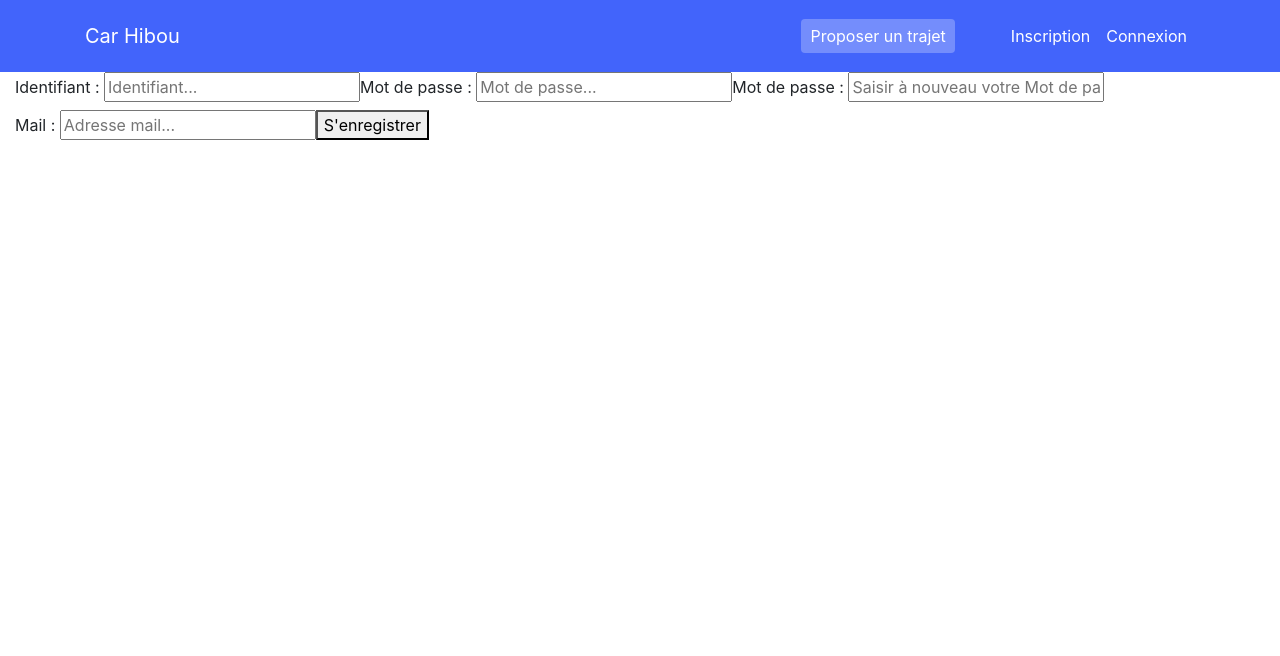
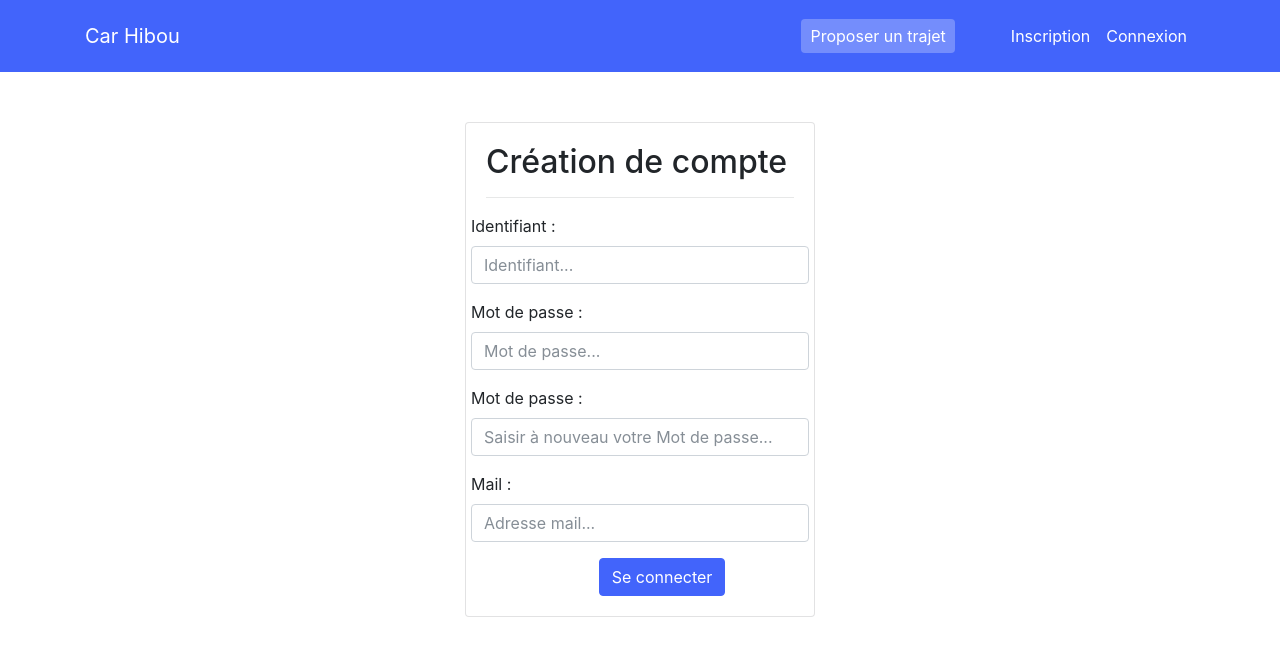
Before and after one commit to MisterTakaashi/Car-Hibou-Frontend, an Angular app: page /register in a window 1280 px wide. Shown: the top 656 px of the page. Built offline with nearby package versions, Linux system fonts and the light colour scheme; what @agm/core, agm-direction, ng2-nouislider would draw is missing.

Commit message:
Modification des pages de login et register. Ajout du composants d'utilisateurs proches

```diff
--- a/src/app/app.module.ts
+++ b/src/app/app.module.ts
@@ -18,6 +18,7 @@ import { MapPageComponent } from './map-page/map-page.component';
 import { ItineraryPageComponent } from './itinerary-page/itinerary-page.component';
 import { LoginPageComponent } from './login-page/login-page.component';
 import { RegisterPageComponent } from './register-page/register-page.component';
+import { NearbyUsersComponent } from './nearby-users/nearby-users.component';
 
 @NgModule({
   declarations: [
@@ -26,7 +27,8 @@ import { RegisterPageComponent } from './register-page/register-page.component';
     MapPageComponent,
     ItineraryPageComponent,
     LoginPageComponent,
-    RegisterPageComponent
+    RegisterPageComponent,
+    NearbyUsersComponent
   ],
   imports: [
     BrowserModule,
--- a/src/app/home-page/home-page.component.html
+++ b/src/app/home-page/home-page.component.html
@@ -6,6 +6,7 @@
           <div class="col-6">
             <h2>Simple, rapide, écologique et convivial, choisissez le covoiturage entre collègues.</h2>
             <h5>Trouvez un collègue, partagez votre voiture, nouez des liens.</h5>
+            <app-nearby-users></app-nearby-users>
           </div>
           <div class="col-6">
             <img src="/assets/city_without_clouds.png" class="img-fluid" alt="City">
--- a/src/app/login-page/login-page.component.html
+++ b/src/app/login-page/login-page.component.html
@@ -1,11 +1,25 @@
-<div class="container-fluid">
-  <div class="row">
-    <div class="col-12">
-      <form>
-        <label for="login">Identifiant : <input name="login" type="text" placeholder="Login" [(ngModel)]="login"/></label>
-        <label for="login">Mot de passe : <input name="password" type="password" placeholder="Password" [(ngModel)]="password"/></label>
-        <button (click)="onClick();" type="submit">Se connecter</button>
-      </form>
+<div class="container">
+  <div class="row justify-content-md-center">
+    <div class="col-4">
+      <div class="card upper-margin">
+        <div class="card-body">
+          <form class="bd-example">
+              <h2>Connexion</h2>
+              <hr/>
+            <div class="form-group row">
+              <label for="login">Identifiant : </label><input id="login" name="login" type="text" placeholder="Login" [(ngModel)]="login" class="form-control"/>
+              </div>
+              <div class="form-group row">
+                <label for="password">Mot de passe : </label><input id="password" name="password" type="password" placeholder="Password" [(ngModel)]="password" class="form-control"/>
+              </div>
+              <div class="row justify-content-md-center">
+                <div class="col-sm-4">
+                  <button (click)="onClick();" type="submit" class="btn btn-primary">Se connecter</button>
+                </div>
+              </div>
+          </form>
+        </div>
+      </div>
     </div>
   </div>
 </div>
--- a/src/app/login-page/login-page.component.scss
+++ b/src/app/login-page/login-page.component.scss
@@ -0,0 +1,3 @@
+.upper-margin{
+    margin-top:50px;
+}
--- /dev/null
+++ b/src/app/nearby-users/nearby-users.component.html
@@ -0,0 +1,12 @@
+<div class="row justify-content-md-center">
+  <div class="card upper-margin">
+    <div class="card-body white">
+      <h1 class="center">{{nearbyUsers}}</h1>
+      <h4>
+          <small>
+            Personnes proches de vous
+          </small>
+      </h4>
+    </div>
+  </div>
+</div>
--- /dev/null
+++ b/src/app/nearby-users/nearby-users.component.scss
@@ -0,0 +1,12 @@
+.white{
+    background-color: #748dfc;
+    color: white;
+}
+
+.upper-margin{
+    margin-top:40px;
+}
+
+.center{
+    text-align: center;
+}
--- /dev/null
+++ b/src/app/nearby-users/nearby-users.component.ts
@@ -0,0 +1,22 @@
+import { Component, OnInit } from '@angular/core';
+import { LocationService } from '../shared/services/location.service';
+import { IpLocation } from '../shared/models/ip-location';
+import { Observable } from 'rxjs/Observable';
+
+@Component({
+  selector: 'app-nearby-users',
+  templateUrl: './nearby-users.component.html',
+  styleUrls: ['./nearby-users.component.scss']
+})
+export class NearbyUsersComponent implements OnInit {
+  public nearbyUsers: number = 174;
+
+
+  constructor(private _locationService : LocationService) { }
+
+  ngOnInit() {
+    let location: Observable<IpLocation> = this._locationService.getApproximativeLocation();
+    //this.nearbyUsers = TODO
+  }
+
+}
--- a/src/app/register-page/register-page.component.html
+++ b/src/app/register-page/register-page.component.html
@@ -1,13 +1,56 @@
+<div class="container">
+    <div class="row justify-content-md-center">
+      <div class="col-4">
+        <div class="card upper-margin">
+          <div class="card-body">
+            <form class="bd-example">
+              <h2>Création de compte</h2>
+              <hr/>
+              <div class="form-group row">
+                <label for="login">Identifiant : </label><input id="login" name="login" type="text" placeholder="Identifiant..." [(ngModel)]="login" class="form-control"/>
+              </div>
+              <div class="form-group row">
+                <label for="password">Mot de passe : </label><input id="password" name="password" type="password" placeholder="Mot de passe..." [(ngModel)]="password" class="form-control"/>
+              </div>
+              <div class="form-group row">
+                  <label for="password2">Mot de passe : </label><input id="password2" name="password2" type="password" placeholder="Saisir à nouveau votre Mot de passe..." [(ngModel)]="password2" class="form-control"/>
+              </div>
+              <div class="form-group row">
+                  <label for="mail">Mail : </label><input id="mail" name="mail" type="text" placeholder="Adresse mail..." [(ngModel)]="mail" class="form-control"/>
+              </div>
+              <div class="row justify-content-md-center">
+                <div class="col-sm-4">
+                  <button (click)="onClick();" type="submit" class="btn btn-primary">Se connecter</button>
+                </div>
+              </div>
+            </form>
+          </div>
+        </div>
+      </div>
+    </div>
+  </div>
+
+
+
+
+
+
+
+
+
+<!--
 <div class="container-fluid">
     <div class="row">
       <div class="col-12">
         <form>
           <label for="login">Identifiant : <input id="login" name="login" type="text" placeholder="Identifiant..." [(ngModel)]="login"/></label>
           <label for="login">Mot de passe : <input id="password" name="password" type="password" placeholder="Mot de passe..." [(ngModel)]="password"/></label>
-          <label for="login">Mot de passe : <input id="password2" name="password2" type="password" placeholder="Saisir à nouveau votre Mot de passe..." [(ngModel)]="password2"/></label>
-          <label for="login">Mail : <input id="mail" name="mail" type="text" placeholder="Adresse mail..." [(ngModel)]="mail"/></label>
+
+
           <button (click)="onClick();" type="submit">S'enregistrer</button>
         </form>
       </div>
     </div>
   </div>
+
+-->
--- a/src/app/register-page/register-page.component.scss
+++ b/src/app/register-page/register-page.component.scss
@@ -0,0 +1,3 @@
+.upper-margin{
+    margin-top:50px;
+}
```
Also changed, not shown: 2 other files (tests, documents, lock files or other folders).
